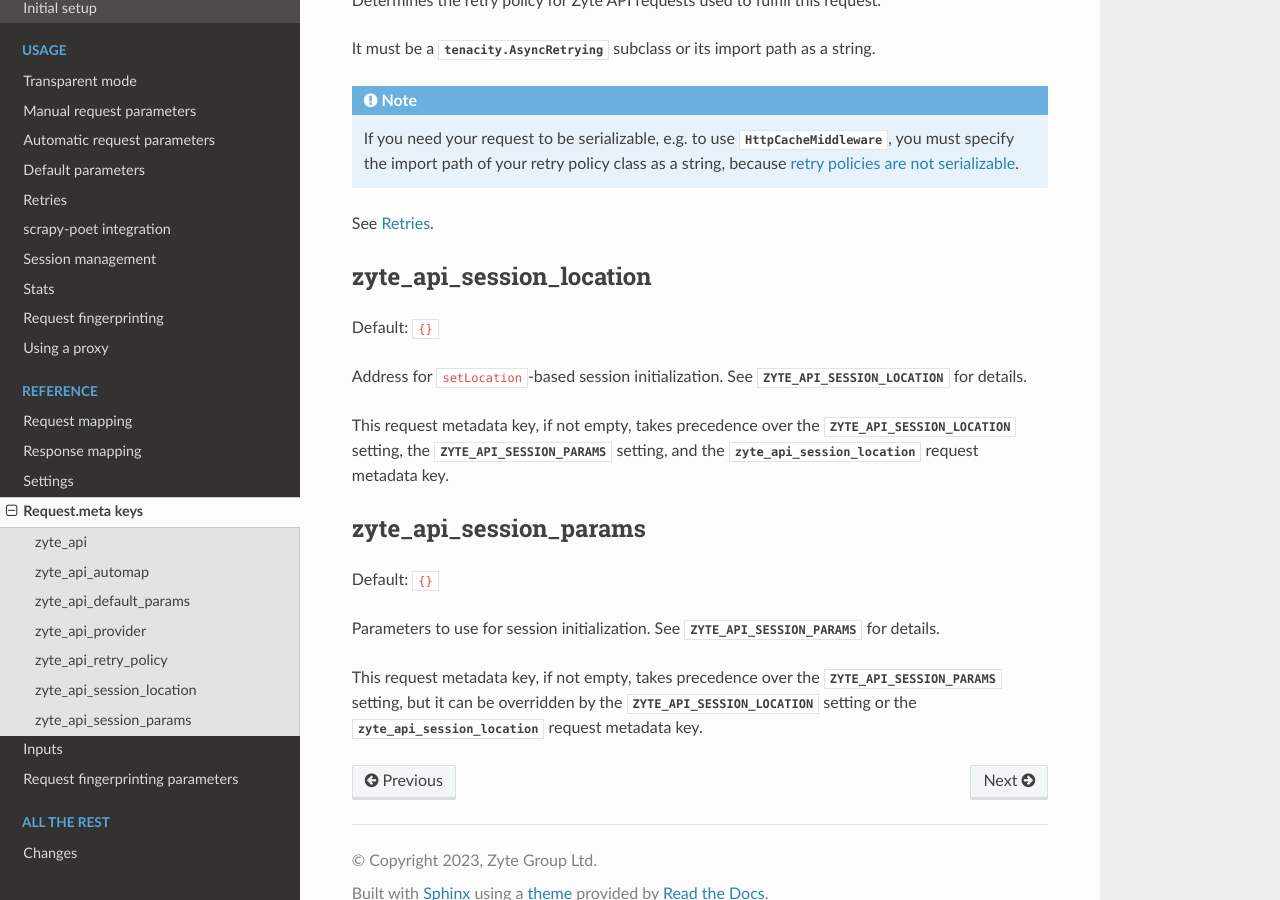
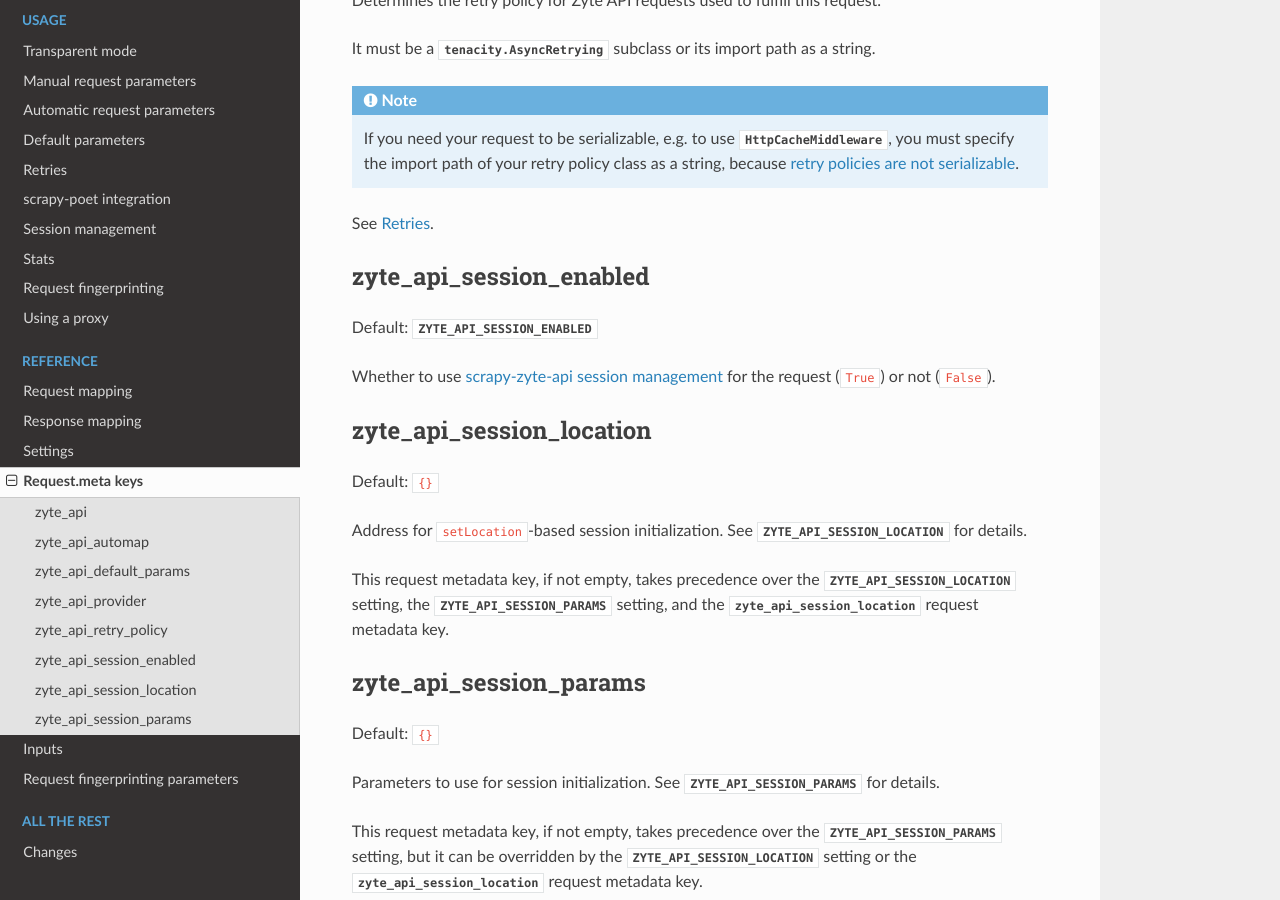
Before and after one commit to scrapy-plugins/scrapy-zyte-api, a Sphinx documentation site: the page built from docs/reference/meta.rst, in a window 1280 px wide and 900 px high, scrolled down 1277 px. Built offline with Sphinx 7.4.7 and the Read the Docs theme 2.0.0, drawn with Linux system fonts in a browser that asks for light colours.

Commit message:
Implement the zyte_api_session_enabled request metadata key

```diff
--- a/docs/reference/meta.rst
+++ b/docs/reference/meta.rst
@@ -88,6 +88,17 @@ string.
 See :ref:`retry`.
 
 
+.. reqmeta:: zyte_api_session_enabled
+
+zyte_api_session_enabled
+=========================
+
+Default: :setting:`ZYTE_API_SESSION_ENABLED`
+
+Whether to use :ref:`scrapy-zyte-api session management <session>` for the
+request (``True``) or not (``False``).
+
+
 .. reqmeta:: zyte_api_session_location
 
 zyte_api_session_location
--- a/docs/usage/session.rst
+++ b/docs/usage/session.rst
@@ -26,8 +26,10 @@ provide the best of both.
 Enabling session management
 ===========================
 
-To enable session management, set :setting:`ZYTE_API_SESSION_ENABLED` to
-``True``.
+To enable session management for all requests, set
+:setting:`ZYTE_API_SESSION_ENABLED` to ``True``. You can also toggle session
+management on or off for specific requests using the
+:reqmeta:`zyte_api_session_enabled` request metadata key.
 
 By default, scrapy-zyte-api will maintain up to 8 sessions per domain, each
 initialized with a :ref:`browser request <zyte-api-browser>` targeting the URL
```
Also changed, not shown: 1 other file.
